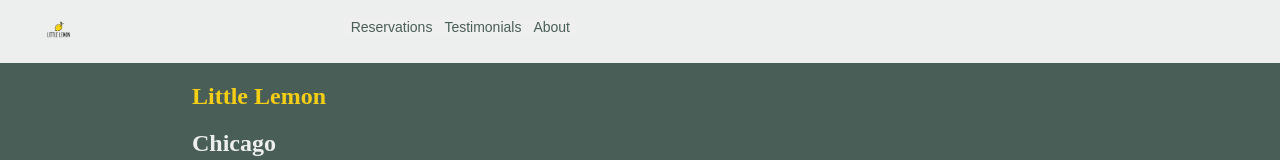
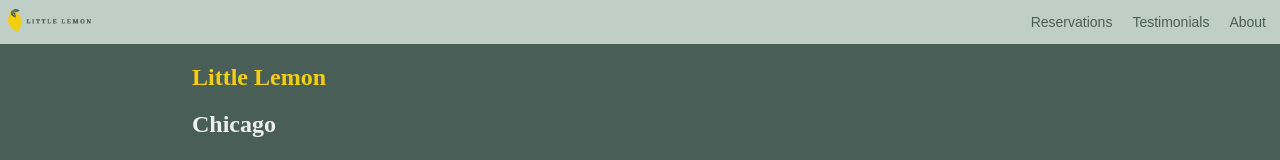
Before and after one commit to karolynegomes/my-final-project, a React (Create React App) app: page / in a window 1280 px wide. Shown: the top 160 px of the page. Built offline with nearby package versions, Linux system fonts and the light colour scheme.

Commit message:
nav fixed

```diff
--- a/src/App.css
+++ b/src/App.css
@@ -13,6 +13,8 @@
   }
 }
 
+/*
+
 .App-header {
   background-color: #282c34;
   min-height: 100vh;
@@ -23,7 +25,7 @@
   font-size: calc(10px + 2vmin);
   color: white;
 }
-
+*/
 .App-link {
   color: #61dafb;
 }
@@ -39,43 +41,63 @@
 
 /* Header + Nav */
 
-.container {
-  display: flex;
+header {
+  background-color: rgb(191, 206, 199, 1); /* Background color of the header */
+  padding: 0 0; /* Spacing inside the header */
   display: flex;
   justify-content: space-between;
   align-items: center;
+  color: #495E57; /* Text color */
+  font-family: sans-serif;
+  font-size: small;
+  font-weight: 400;
+  position: sticky;
+  top: 0;
 }
 
-.navbar {
-  background-color: #EDEFEE;
-
+.link_class {
+  display:inline-block;
+  width:100%;
+  height:100%;
 }
 
-.nav-elements {
-  display: flex;
-  width: 45%;
+.logo-photo {
+  margin: 1vh;
+  width: 80%;
+  height: auto;
+  max-width: 100%;
+  max-height: 3vh;
 }
 
-
-.nav-elements ul {
-  display: flex;}
-  /*align-items: center;
-  justify-content: space-between;
-  list-style-type: none;
+nav ul {
+  list-style-type: none; /* Remove bullet points from the list */
+  padding: 0;
+  display: flex;
 }
 
-.nav-elements ul li:not(:last-child) {
+nav li {
   margin-right: 1vh;
 
+  /* Spacing between navigation links */
+}
+/*
+nav a {
+  box-shadow: inset 0 0 0 0 rgb(169, 178, 173);
+  text-decoration: none;
+  color: black;
+  margin: 0 -.25rem;
+  padding: 0 .25rem;
+  transition: color .3s ease-in-out, box-shadow .3s ease-in-out;
+}*/
+
+nav a:hover {
+  background-color: rgb(169, 178, 173);
+  border-radius: 5%;
+  color: white;
+  /* Change text color on hover (you can choose any color you like) */
 }
 
-.nav-elements ul {
-  font-size: 16;
-  font-weight: 400;
-  color: #495E57;
-  text-decoration: none;
-}
-*/
+/* Main */
 
 main {
   display: flex;
--- a/src/App.js
+++ b/src/App.js
@@ -1,5 +1,5 @@
 import './App.css';
-import Nav from './components/Nav';
+import Header from './components/Header';
 import Main from './components/Main';
 import Footer from './components/Footer';
 import { useEffect} from 'react';
@@ -9,7 +9,7 @@ function App() {
 
   useEffect(() => {
     fetchData();
-  }, []); // Empty dependency array means this effect runs once when the component mounts
+  }, []);
 
   function fetchData() {
     const apiUrl = 'https://raw.githubusercontent.com/Meta-Front-End-Developer-PC/capstone/master/api.js';
@@ -17,7 +17,7 @@ function App() {
 
   return (
     <>
-      <Nav></Nav>
+      <Header></Header>
       <Main></Main>
       <Footer></Footer>
     </>
--- /dev/null
+++ b/src/components/Header.js
@@ -0,0 +1,26 @@
+import React from 'react';import {Link} from 'react-router-dom';
+import {Routes, Route} from 'react-router-dom';
+import About from './About';
+import Menu from './Menu';
+import BookForm from './BookForm';
+import NavScrollButton from './NavScrollButton';
+
+function Header () {
+    return (
+    <header>
+        <div className="logo">
+             <Link to="/" className='link_class'>
+                <img className="logo-photo" src={require ('./photos/logo.png')} alt='logo'/>
+            </Link>
+        </div>
+        <nav>
+            <ul>
+                <li><NavScrollButton target="#reservations" text="Reservations" /></li>
+                <li><NavScrollButton target="#testimonials" text="Testimonials" /></li>
+                <li><NavScrollButton target="#about" text="About" /></li>
+            </ul>
+        </nav>
+    </header>
+    )}
+
+export default Header;
--- a/src/components/Nav.js
+++ /dev/null
@@ -1,35 +0,0 @@
-import React from 'react';import {Link} from 'react-router-dom';
-import {Routes, Route} from 'react-router-dom';
-import About from './About';
-import Menu from './Menu';
-import BookForm from './BookForm';
-import NavScrollButton from './NavScrollButton';
-
-function Nav () {
-    return (
-    <nav>
-        <div style={{display: 'flex', flexDirection: 'column'}}>
-            <nav className="navbar">
-                <div className="container">
-                    <div className="nav-elements">
-                        <ul>
-                            <li><Link to ="/"> <img className="logo-photo" src={require ('./photos/logo.png')} alt='logo'/></Link></li>
-                            <li><NavScrollButton target="#reservations" text="Reservations" /></li>
-                            <li><NavScrollButton target="#testimonials" text="Testimonials" /></li>
-                            <li><NavScrollButton target="#about" text="About" /></li>
-                        </ul>
-                    </div>
-                </div>
-            </nav>
-            <Routes>
-            <Route path="/"/>
-            <Route path="/About" element= {<About/>}/>
-            <Route path="/Menu" element= {<Menu/>}/>
-            <Route path="/Reservations" element= {<BookForm/>}/>
-        </Routes>
-        </div>
-    </nav>
-    )
-}
-
-export default Nav;
--- a/src/components/NavScrollButton.js
+++ b/src/components/NavScrollButton.js
@@ -8,11 +8,10 @@ const NavScrollButton = ({ target, text }) => {
         spy={true}
         smooth={true}
         offset={-70} // Adjust the offset as needed
-        duration={500} // Scroll duration in milliseconds
+        duration={750} // Scroll duration in milliseconds
       >
-        <button aria-label="On Click" style={{fontSize: 14, fontWeight: 400, color: '#495E57', border: 'none'}}>{text}</button>
+        <button aria-label="On Click" style={{fontSize: 14, fontWeight: 400, color: '#495E57', backgroundColor: 'transparent', border: 'none'}}>{text}</button>
       </Link>
     );
-  };
-
+}
   export default NavScrollButton;
--- a/src/components/ScrollButton.js
+++ b/src/components/ScrollButton.js
@@ -8,7 +8,7 @@ const ScrollButton = ({ target, text }) => {
         spy={true}
         smooth={true}
         offset={-70} // Adjust the offset as needed
-        duration={500} // Scroll duration in milliseconds
+        duration={750} // Scroll duration in milliseconds
       >
         <button aria-label="On Click" className="submit-btn"><b>{text}</b></button>
       </Link>
```
Also changed, not shown: src/components/photos/logo.png.
